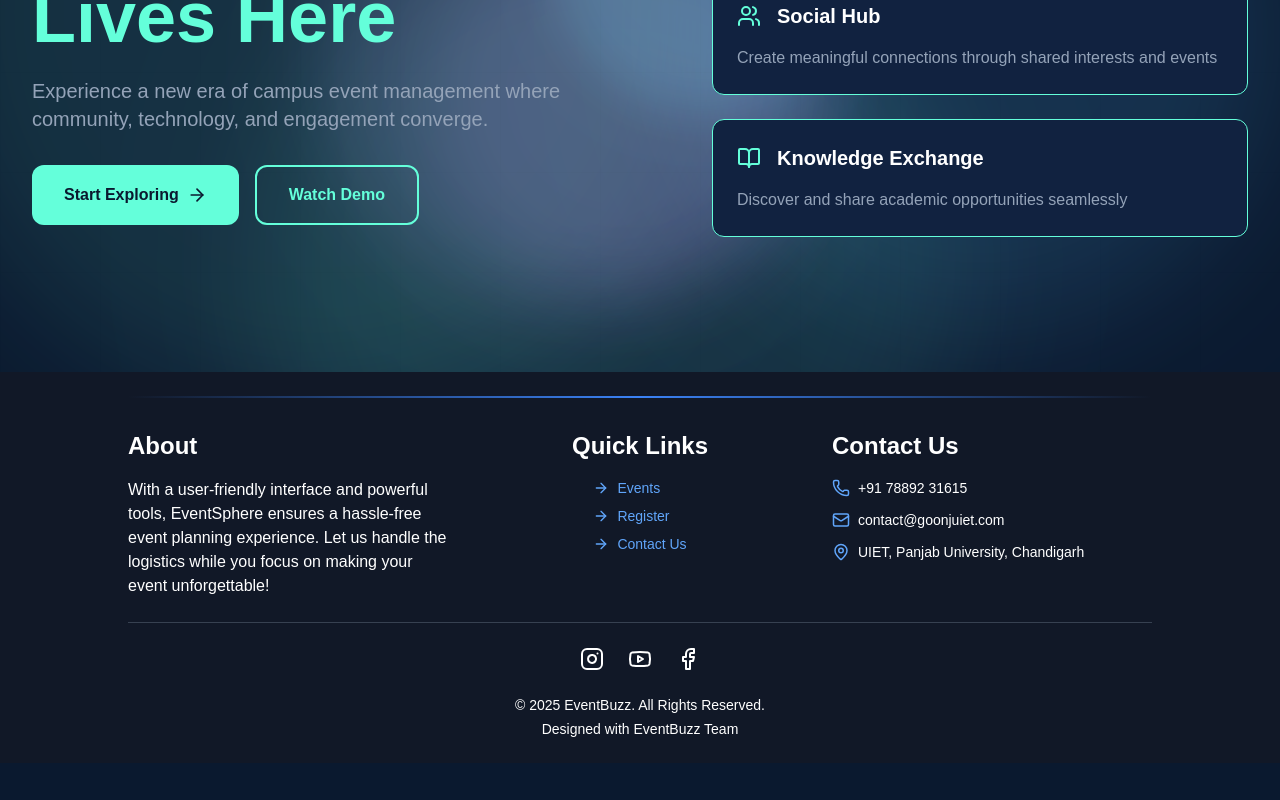
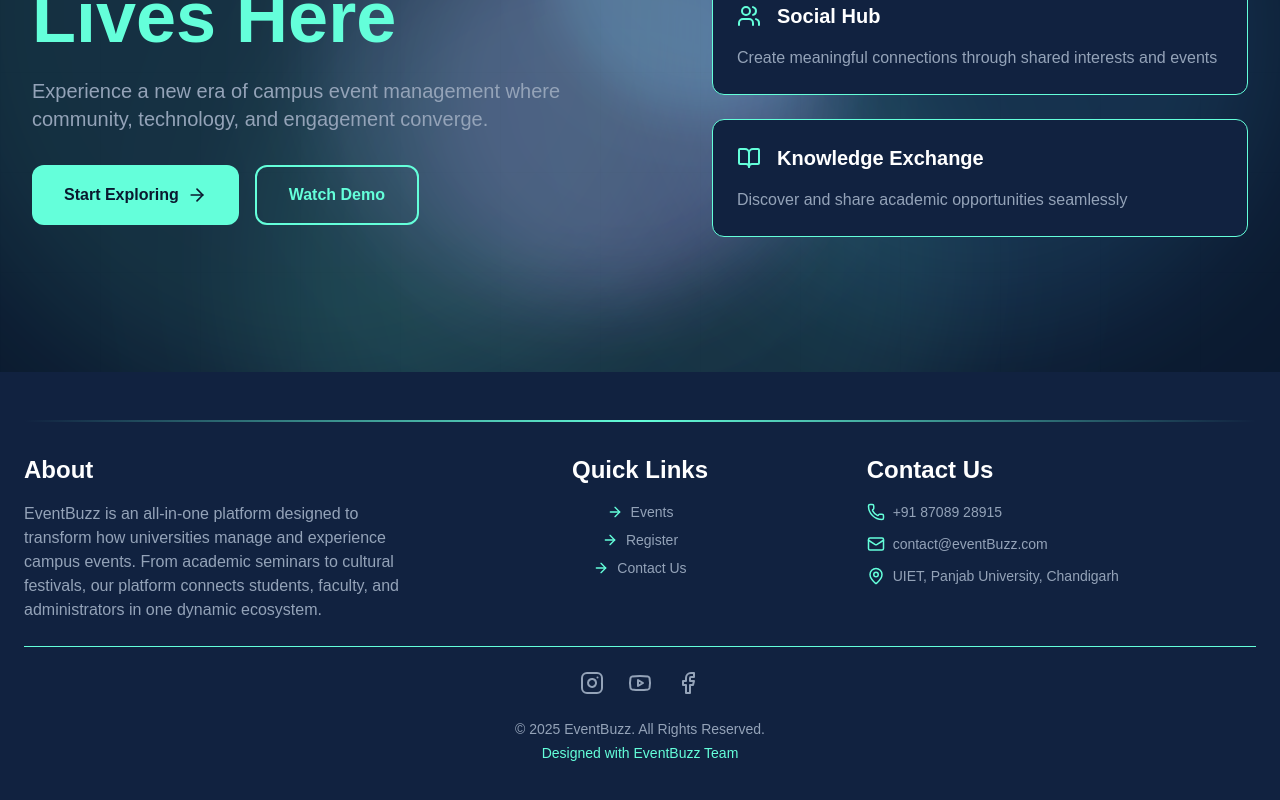
Before and after one commit to Jatin-1111/eventbuzz, a Next.js app: page / in a window 1280 px wide. Shown: the part 428-1228 px from the top of the page. Before the commit the page ends 1191 px from the top, so only its background shows below. Built offline with nearby package versions, Linux system fonts and the light colour scheme.

Commit message:
footer with the same theme

```diff
--- a/app/components/Footer.js
+++ b/app/components/Footer.js
@@ -1,59 +1,59 @@
-"use client"
+'use client'
 import React from 'react';
 import { Instagram, Facebook, Youtube, ArrowRight, Phone, Mail, MapPin } from 'lucide-react';
 
 export default function Footer() {
   return (
-    <div className="bg-gray-900 text-white p-6">
-      <div className="max-w-5xl mx-auto">
+    <div className="bg-[var(--surface)] text-[var(--text-secondary)]">
+      <div className="max-w-7xl mx-auto px-4 sm:px-6 py-12">
         {/* Stylish line above headers */}
         <div className="flex items-center justify-center mb-8">
-          <div className="h-0.5 bg-gradient-to-r from-transparent via-blue-500 to-transparent w-full" />
+          <div className="h-0.5 bg-gradient-to-r from-transparent via-[var(--accent-primary)] to-transparent w-full" />
         </div>
 
         {/* Main sections */}
         <div className="grid grid-cols-1 md:grid-cols-3 gap-8 text-center md:text-left mb-6">
           {/* About */}
           <div>
-            <h2 className="text-2xl font-bold mb-4">About</h2>
+            <h2 className="text-2xl font-bold text-[var(--text-primary)] mb-4">About</h2>
             <p className="text-m">
-              With a user-friendly interface and powerful tools, EventSphere ensures a hassle-free event planning experience. Let us handle the logistics while you focus on making your event unforgettable!
+              EventBuzz is an all-in-one platform designed to transform how universities manage and experience campus events. From academic seminars to cultural festivals, our platform connects students, faculty, and administrators in one dynamic ecosystem.
             </p>
           </div>
 
-          {/* Quick Links */}
+          {/* Quick Links - Between About and Contact Us */}
           <div className="flex flex-col items-center">
-            <h2 className="text-2xl font-bold mb-4">Quick Links</h2>
-            <div className="space-y-2">
+            <h2 className="text-2xl font-bold text-[var(--text-primary)] mb-4">Quick Links</h2>
+            <div className="space-y-2 flex flex-col items-center">
               <div className="flex items-center space-x-2 group">
-                <ArrowRight size={16} className="text-blue-400 group-hover:transform group-hover:translate-x-1 transition-transform" />
-                <a href="#" className="text-blue-400 hover:underline text-sm">Events</a>
+                <ArrowRight size={16} className="text-[var(--accent-primary)] group-hover:transform group-hover:translate-x-1 transition-transform" />
+                <a href="#" className="text-[var(--text-secondary)] hover:text-[var(--text-primary)] text-sm transition-colors duration-200">Events</a>
               </div>
               <div className="flex items-center space-x-2 group">
-                <ArrowRight size={16} className="text-blue-400 group-hover:transform group-hover:translate-x-1 transition-transform" />
-                <a href="#" className="text-blue-400 hover:underline text-sm">Register</a>
+                <ArrowRight size={16} className="text-[var(--accent-primary)] group-hover:transform group-hover:translate-x-1 transition-transform" />
+                <a href="#" className="text-[var(--text-secondary)] hover:text-[var(--text-primary)] text-sm transition-colors duration-200">Register</a>
               </div>
               <div className="flex items-center space-x-2 group">
-                <ArrowRight size={16} className="text-blue-400 group-hover:transform group-hover:translate-x-1 transition-transform" />
-                <a href="#" className="text-blue-400 hover:underline text-sm">Contact Us</a>
+                <ArrowRight size={16} className="text-[var(--accent-primary)] group-hover:transform group-hover:translate-x-1 transition-transform" />
+                <a href="#" className="text-[var(--text-secondary)] hover:text-[var(--text-primary)] text-sm transition-colors duration-200">Contact Us</a>
               </div>
             </div>
           </div>
 
           {/* Contact Us */}
           <div>
-            <h2 className="text-2xl font-bold mb-4">Contact Us</h2>
+            <h2 className="text-2xl font-bold text-[var(--text-primary)] mb-4">Contact Us</h2>
             <div className="space-y-3">
-              <div className="flex items-center space-x-2">
-                <Phone size={18} className="text-blue-400" />
-                <p className="text-sm">+91 78892 31615</p>
+              <div className="flex items-center justify-center md:justify-start space-x-2">
+                <Phone size={18} className="text-[var(--accent-primary)]" />
+                <p className="text-sm">+91 87089 28915</p>
               </div>
-              <div className="flex items-center space-x-2">
-                <Mail size={18} className="text-blue-400" />
-                <p className="text-sm">contact@goonjuiet.com</p>
+              <div className="flex items-center justify-center md:justify-start space-x-2">
+                <Mail size={18} className="text-[var(--accent-primary)]" />
+                <p className="text-sm">contact@eventBuzz.com</p>
               </div>
-              <div className="flex items-center space-x-2">
-                <MapPin size={18} className="text-blue-400" />
+              <div className="flex items-center justify-center md:justify-start space-x-2">
+                <MapPin size={18} className="text-[var(--accent-primary)]" />
                 <p className="text-sm">UIET, Panjab University, Chandigarh</p>
               </div>
             </div>
@@ -61,21 +61,21 @@ export default function Footer() {
         </div>
 
         {/* Horizontal Line */}
-        <hr className="border-gray-700 my-6" />
+        <hr className="border-[var(--accent-primary)] border-opacity-20 my-6" />
 
         {/* Social Media Icons */}
         <div className="flex justify-center space-x-6 mb-6">
-          <Instagram size={24} className="cursor-pointer hover:text-pink-500 transition-colors" />
-          <Youtube size={24} className="cursor-pointer hover:text-red-500 transition-colors" />
-          <Facebook size={24} className="cursor-pointer hover:text-blue-500 transition-colors" />
+          <Instagram size={24} className="cursor-pointer text-[var(--text-secondary)] hover:text-[var(--accent-primary)] transition-colors duration-200" />
+          <Youtube size={24} className="cursor-pointer text-[var(--text-secondary)] hover:text-[var(--accent-primary)] transition-colors duration-200" />
+          <Facebook size={24} className="cursor-pointer text-[var(--text-secondary)] hover:text-[var(--accent-primary)] transition-colors duration-200" />
         </div>
 
         {/* Copyright */}
         <div className="text-center text-sm">
           <p>© 2025 EventBuzz. All Rights Reserved.</p>
-          <p className="mt-1">Designed with EventBuzz Team</p>
+          <p className="mt-1 text-[var(--accent-primary)]">Designed with EventBuzz Team</p>
         </div>
       </div>
     </div>
   );
-};
+}
```
